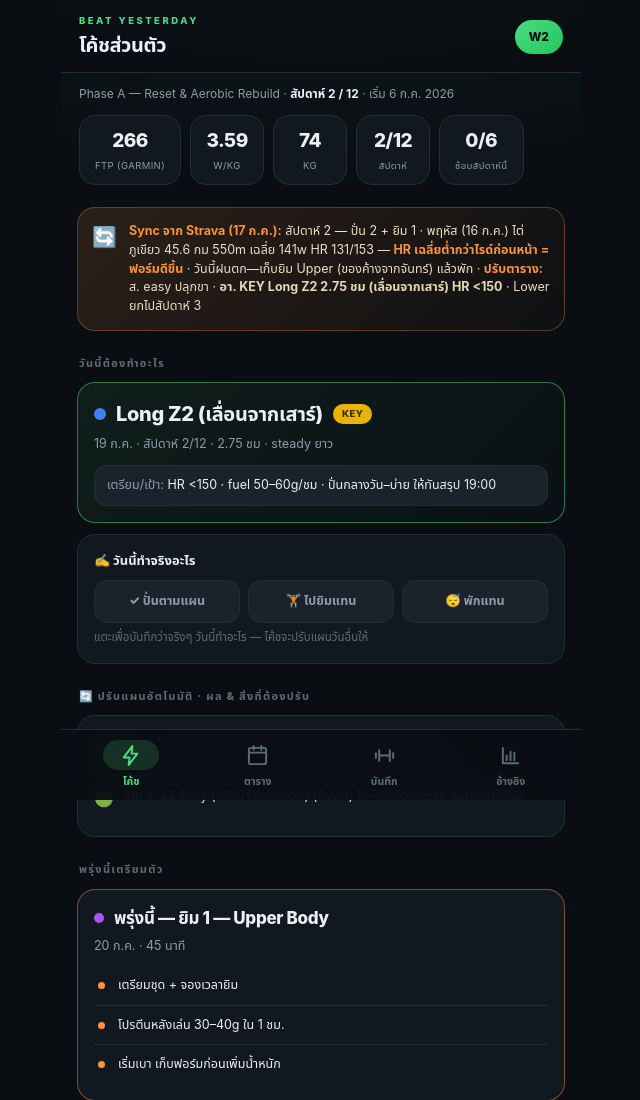
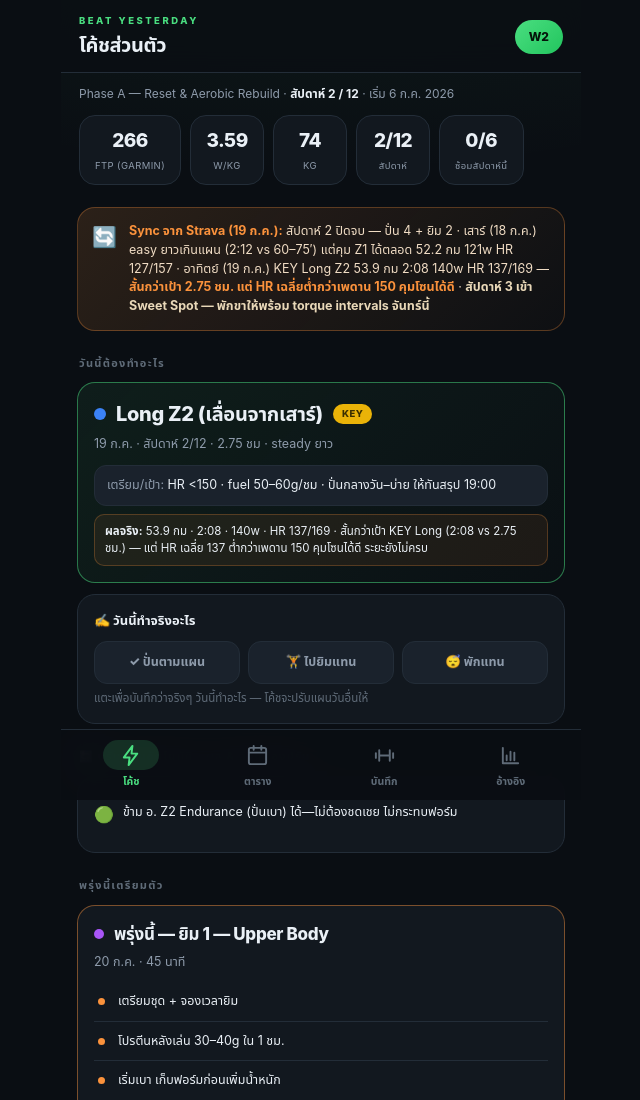
Before and after one commit to GH007-LAB/beat-yesterday, a plain HTML site: page index.html in a window 1280 px wide. Shown: the top 1100 px of the page, without its empty margins (319-959 px from the left). Drawn offline with Linux system fonts and the light colour scheme.

Commit message:
Daily Strava refresh 2026-07-19

```diff
--- a/index.html
+++ b/index.html
@@ -190,7 +190,7 @@
   <section id="tab-today">
     <div class="banner" style="margin-top:16px">
       <div class="ic">🔄</div>
-      <div><p><b>Sync จาก Strava (17 ก.ค.):</b> สัปดาห์ 2 — ปั่น 2 + ยิม 1 · พฤหัส (16 ก.ค.) ไต่ภูเขียว 45.6 กม 550m เฉลี่ย 141w HR 131/153 — <b>HR เฉลี่ยต่ำกว่าไรด์ก่อนหน้า = ฟอร์มดีขึ้น</b> · วันนี้ฝนตก—เก็บยิม Upper (ของค้างจากจันทร์) แล้วพัก · <b>ปรับตาราง:</b> ส. easy ปลุกขา · <b style="color:#e9d8b8">อา. KEY Long Z2 2.75 ชม (เลื่อนจากเสาร์) HR &lt;150</b> · Lower ยกไปสัปดาห์ 3</p></div>
+      <div><p><b>Sync จาก Strava (19 ก.ค.):</b> สัปดาห์ 2 ปิดจบ — ปั่น 4 + ยิม 2 · เสาร์ (18 ก.ค.) easy ยาวเกินแผน (2:12 vs 60–75′) แต่คุม Z1 ได้ตลอด 52.2 กม 121w HR 127/157 · อาทิตย์ (19 ก.ค.) KEY Long Z2 53.9 กม 2:08 140w HR 137/169 — <b>สั้นกว่าเป้า 2.75 ชม. แต่ HR เฉลี่ยต่ำกว่าเพดาน 150 คุมโซนได้ดี</b> · <b style="color:#e9d8b8">สัปดาห์ 3 เข้า Sweet Spot — พักขาให้พร้อม torque intervals จันทร์นี้</b></p></div>
     </div>
     <div class="sec-title">วันนี้ต้องทำอะไร</div>
     <div id="todayBox"></div>
@@ -374,8 +374,8 @@ var DETAIL={
  {t:'gym',title:'ยิม 2 — Lower Body',sub:'50 นาที',prep:'โหลด 55–60%',actual:{s:'🏋️ ยิม 1:49 · 545 cal',v:'✓ ตามแผน Lower body วันนี้',ok:1}},
  {t:'tempo',title:'Z2 + Tempo แรก',sub:'80 นาที · 2×8′ Tempo',key:1,prep:'ช่วง tempo 174–200w · ที่เหลือ Z2',actual:{s:'45.6 กม · 1:49 · 141w · HR 131/153',v:'ไต่เขาภูเขียว 550m แทน interval — ช่วงไต่วัตต์เข้าโซน tempo (175–212w) 2 รอบ แต่ยาวกว่าแผน (1:49 vs 80′) HR เฉลี่ยต่ำ 131 = ฟอร์มดีขึ้น',ok:1}},
  {t:'off',title:'OFF / Recovery',sub:'พัก (ฝนตก ถนนเปียก)',prep:'mobility คอ/บ่า · นอนลึก',actual:{s:'🏋️ ยิม Upper Body (เก็บของค้างจากจันทร์)',v:'✓ เคลียร์ Upper ที่ค้าง แล้วพัก—ขาสดรอ Long ride',ok:1}},
- {t:'z1',title:'Z2 Easy (สลับมาจากอาทิตย์)',sub:'60–75 นาที · เบา ปลุกขา',prep:'คุมวัตต์/HR ต่ำ Z1–ต้น Z2 · เก็บขาให้สดรอ Long พรุ่งนี้'},
- {t:'bike',title:'Long Z2 (เลื่อนจากเสาร์)',sub:'2.75 ชม · steady ยาว',key:1,prep:'HR <150 · fuel 50–60g/ชม · ปั่นกลางวัน–บ่าย ให้ทันสรุป 19:00'}
+ {t:'z1',title:'Z2 Easy (สลับมาจากอาทิตย์)',sub:'60–75 นาที · เบา ปลุกขา',prep:'คุมวัตต์/HR ต่ำ Z1–ต้น Z2 · เก็บขาให้สดรอ Long พรุ่งนี้',actual:{s:'52.2 กม · 2:12 · 121w · HR 127/157',v:'ยาวเกินแผน easy (60–75′→2:12) แต่วัตต์/HR อยู่ Z1 เบาจริงตลอด — ขาไม่ล้าก่อน Long พรุ่งนี้',ok:1}},
+ {t:'bike',title:'Long Z2 (เลื่อนจากเสาร์)',sub:'2.75 ชม · steady ยาว',key:1,prep:'HR <150 · fuel 50–60g/ชม · ปั่นกลางวัน–บ่าย ให้ทันสรุป 19:00',actual:{s:'53.9 กม · 2:08 · 140w · HR 137/169',v:'สั้นกว่าเป้า KEY Long (2:08 vs 2.75 ชม.) — แต่ HR เฉลี่ย 137 ต่ำกว่าเพดาน 150 คุมโซนได้ดี ระยะยังไม่ครบ',ok:0}}
 ],
 3:[
  {t:'gym',title:'ยิม 1 — Upper Body',sub:'45 นาที',prep:'ขยับน้ำหนักขึ้นถ้าครบ reps 2 ครั้งติด'},
```
